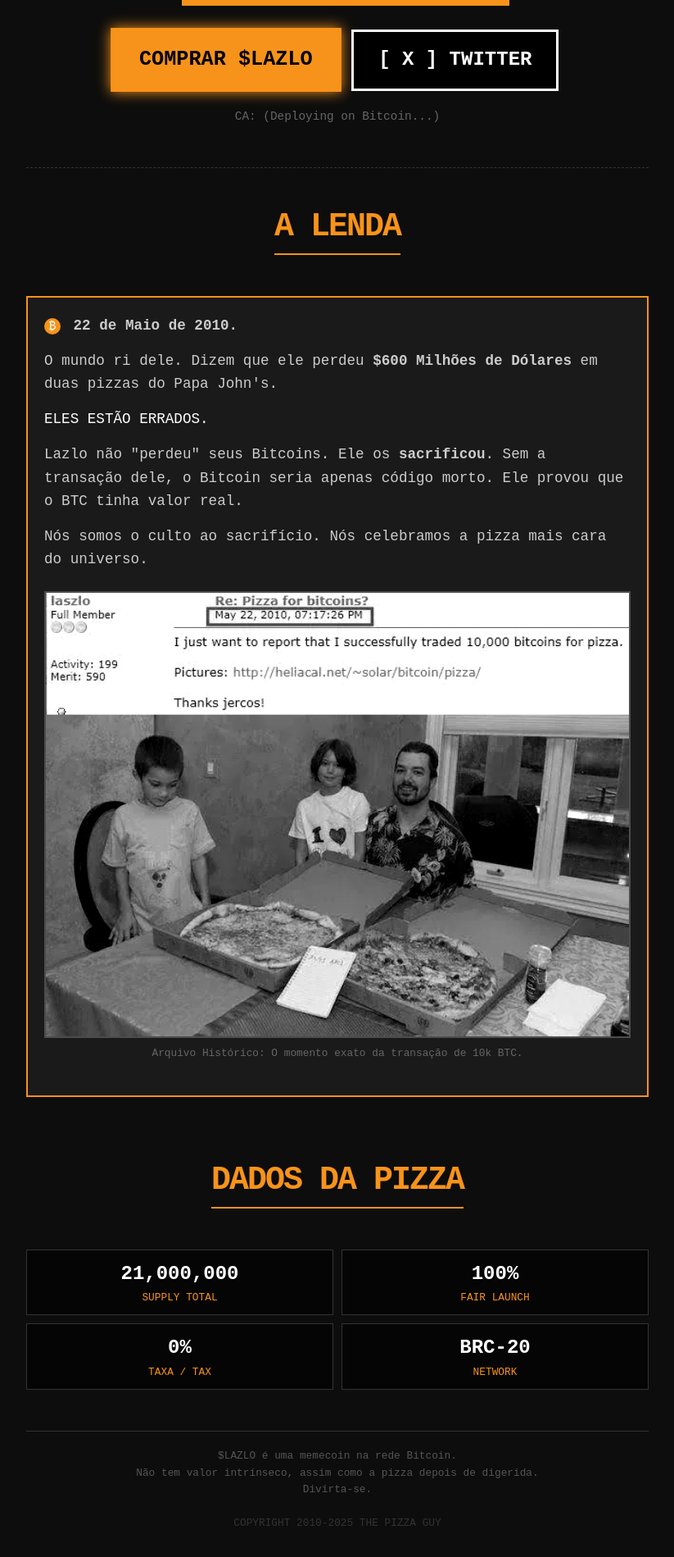
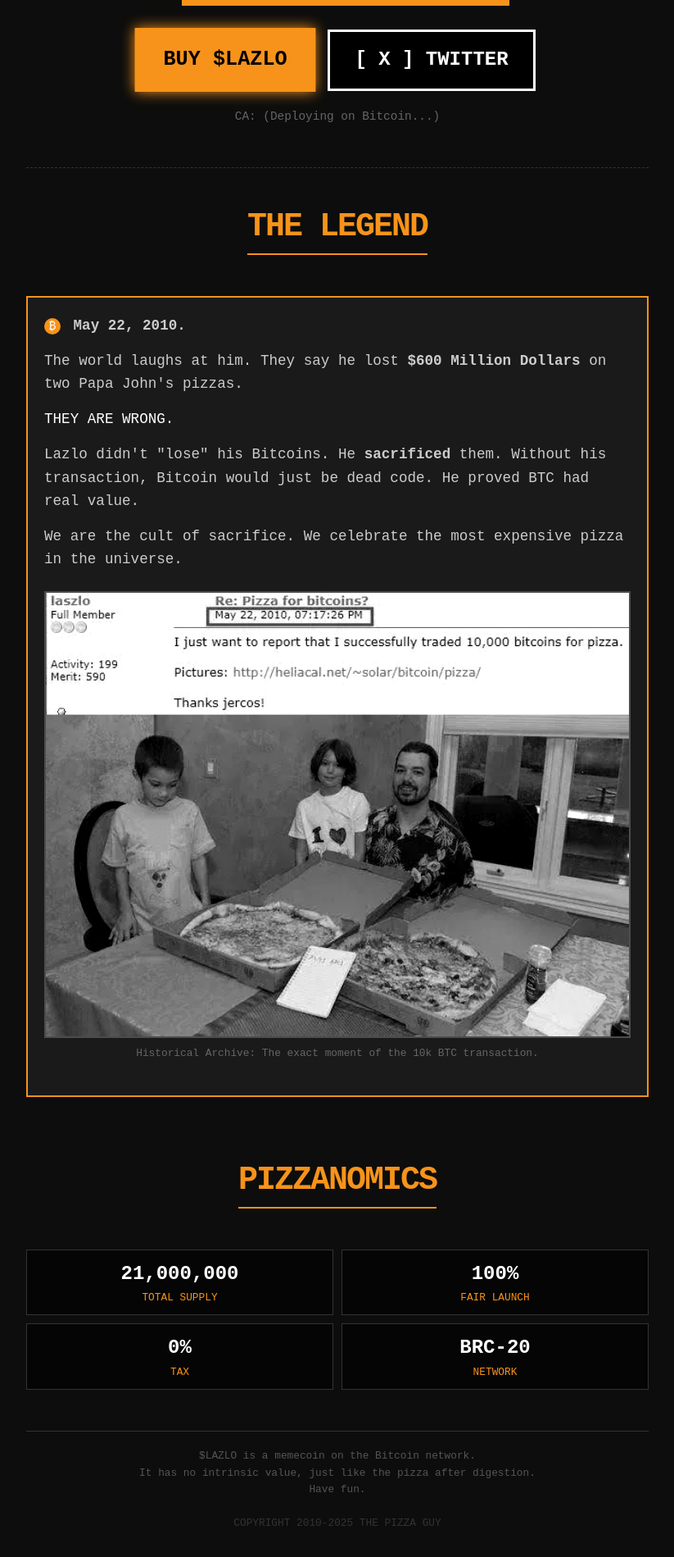
Before and after one commit to guidias1961/lazlo, a plain HTML site: page index.html in a window 1280 px wide. Shown: the part 679-2578 px from the top of the page at 82% size, without its empty margins (228-1051 px from the left). Drawn offline with Linux system fonts and the light colour scheme.

Commit message:
chore: translate website to english

```diff
--- a/index.html
+++ b/index.html
@@ -1,5 +1,5 @@
 <!DOCTYPE html>
-<html lang="pt-br">
+<html lang="en">
 <head>
     <meta charset="UTF-8">
     <meta name="viewport" content="width=device-width, initial-scale=1.0">
@@ -189,10 +189,6 @@
         }
 
         /* GLITCH TEXT EFFECT (Simple) */
-        .glitch {
-            position: relative;
-        }
-
         .btc-symbol {
             display: inline-block;
             width: 20px;
@@ -220,13 +216,13 @@
 
         <section class="hero">
             <h1>$LAZLO</h1>
-            <p class="tagline">O PRIMEIRO DEGEN DA HISTÓRIA.</p>
+            <p class="tagline">HISTORY'S FIRST DEGEN.</p>
 
             <img src="logo.png" alt="Lazlo Cartoon Pizza" class="hero-img">
 
             <div class="btn-wrapper">
-                <a href="#" class="btn btn-buy">COMPRAR $LAZLO</a>
-                <a href="https://twitter.com/SEU_USER_AQUI" target="_blank" class="btn btn-x">[ X ] TWITTER</a>
+                <a href="#" class="btn btn-buy">BUY $LAZLO</a>
+                <a href="https://twitter.com/YOUR_USER_HERE" target="_blank" class="btn btn-x">[ X ] TWITTER</a>
             </div>
 
             <div style="margin-top: 20px; font-size: 0.9rem; color: #666;">
@@ -235,36 +231,36 @@
         </section>
 
         <section>
-            <h2>A Lenda</h2>
+            <h2>The Legend</h2>
 
             <div class="lore-box">
                 <p class="lore-text">
-                    <span class="btc-symbol">₿</span> <strong>22 de Maio de 2010.</strong>
+                    <span class="btc-symbol">₿</span> <strong>May 22, 2010.</strong>
                 </p>
                 <p class="lore-text">
-                    O mundo ri dele. Dizem que ele perdeu <strong>$600 Milhões de Dólares</strong> em duas pizzas do Papa John's.
+                    The world laughs at him. They say he lost <strong>$600 Million Dollars</strong> on two Papa John's pizzas.
                 </p>
                 <p class="lore-text" style="color: #fff; text-transform: uppercase;">
-                    ELES ESTÃO ERRADOS.
+                    THEY ARE WRONG.
                 </p>
                 <p class="lore-text">
-                    Lazlo não "perdeu" seus Bitcoins. Ele os <strong>sacrificou</strong>. Sem a transação dele, o Bitcoin seria apenas código morto. Ele provou que o BTC tinha valor real.
+                    Lazlo didn't "lose" his Bitcoins. He <strong>sacrificed</strong> them. Without his transaction, Bitcoin would just be dead code. He proved BTC had real value.
                 </p>
                 <p class="lore-text">
-                    Nós somos o culto ao sacrifício. Nós celebramos a pizza mais cara do universo.
+                    We are the cult of sacrifice. We celebrate the most expensive pizza in the universe.
                 </p>
 
                 <img src="1.png" alt="Real Lazlo Photos" class="proof-img">
-                <div class="caption">Arquivo Histórico: O momento exato da transação de 10k BTC.</div>
+                <div class="caption">Historical Archive: The exact moment of the 10k BTC transaction.</div>
             </div>
         </section>
 
         <section>
-            <h2>Dados da Pizza</h2>
+            <h2>Pizzanomics</h2>
             <div class="stats-grid">
                 <div class="stat-card">
                     <div class="stat-val">21,000,000</div>
-                    <div class="stat-label">Supply Total</div>
+                    <div class="stat-label">Total Supply</div>
                 </div>
                 <div class="stat-card">
                     <div class="stat-val">100%</div>
@@ -272,7 +268,7 @@
                 </div>
                 <div class="stat-card">
                     <div class="stat-val">0%</div>
-                    <div class="stat-label">Taxa / Tax</div>
+                    <div class="stat-label">Tax</div>
                 </div>
                 <div class="stat-card">
                     <div class="stat-val">BRC-20</div>
@@ -283,9 +279,9 @@
 
         <footer>
             <p>
-                $LAZLO é uma memecoin na rede Bitcoin.<br>
-                Não tem valor intrínseco, assim como a pizza depois de digerida.<br>
-                Divirta-se.
+                $LAZLO is a memecoin on the Bitcoin network.<br>
+                It has no intrinsic value, just like the pizza after digestion.<br>
+                Have fun.
             </p>
             <br>
             <p style="color: #333;">COPYRIGHT 2010-2025 THE PIZZA GUY</p>
```
